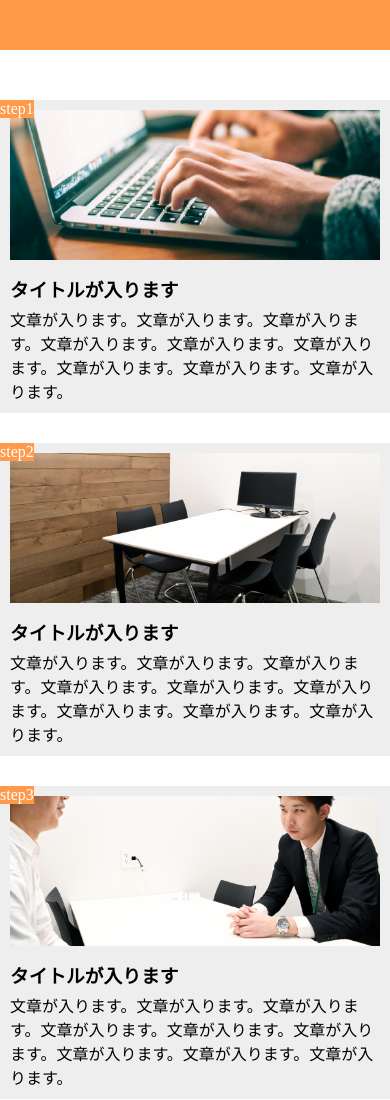
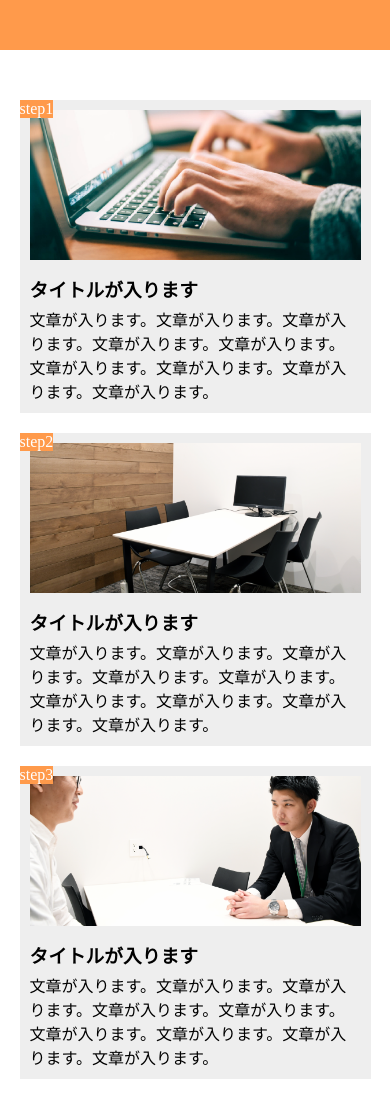
Before and after one commit to mi2akiy/chapter9, a plain HTML site: page index.html in a window 390 px wide. Shown: the top 1100 px of the page. Drawn offline with Linux system fonts and the light colour scheme.

Commit message:
[Finish]1-10

```diff
--- a/style.css
+++ b/style.css
@@ -70,12 +70,18 @@ footer {
 
 @media screen and (max-width:768px) {
   main {
-    width: 100%;
+    width: 90%;
     display: block;
+    margin-top: 50px;
   }
 
   .step-box {
     width: 100%;
-    margin-bottom: 30px;
+    margin-bottom: 20px;
   }
+
+  .step-box:last-child {
+  margin-bottom: 50px;
 }
+
+}
```
